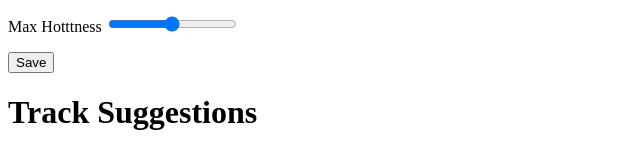
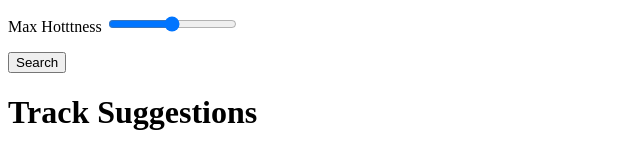
Before and after one commit to sydlawrence/londonjs, a plain HTML site: page index.html in a window 1280 px wide. Shown: the part 184-352 px from the top of the page, 0-640 px from the left. Drawn offline with nearby package versions, Linux system fonts and the light colour scheme.

Commit message:
change save to search

```diff
--- a/index.html
+++ b/index.html
@@ -44,7 +44,7 @@
 				</label>
 				<input type="range" id="song_max_hotttnesss" step="0.1" min=0 max=1 />
 			</p>
-			<button type="submit">Save</button>
+			<button type="submit">Search</button>
 
 		</form>
 
```
Also changed, not shown: 2 other files.
